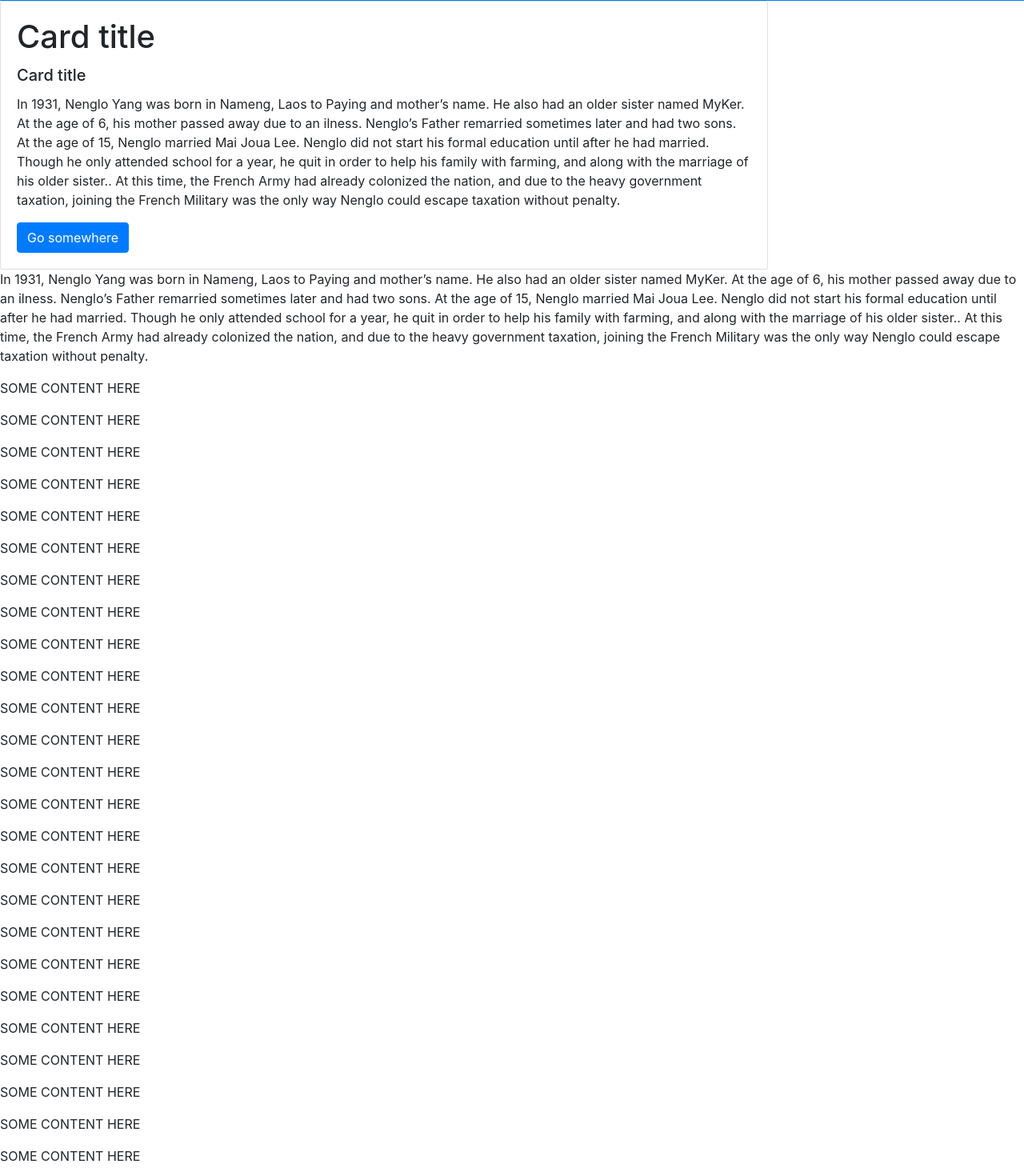
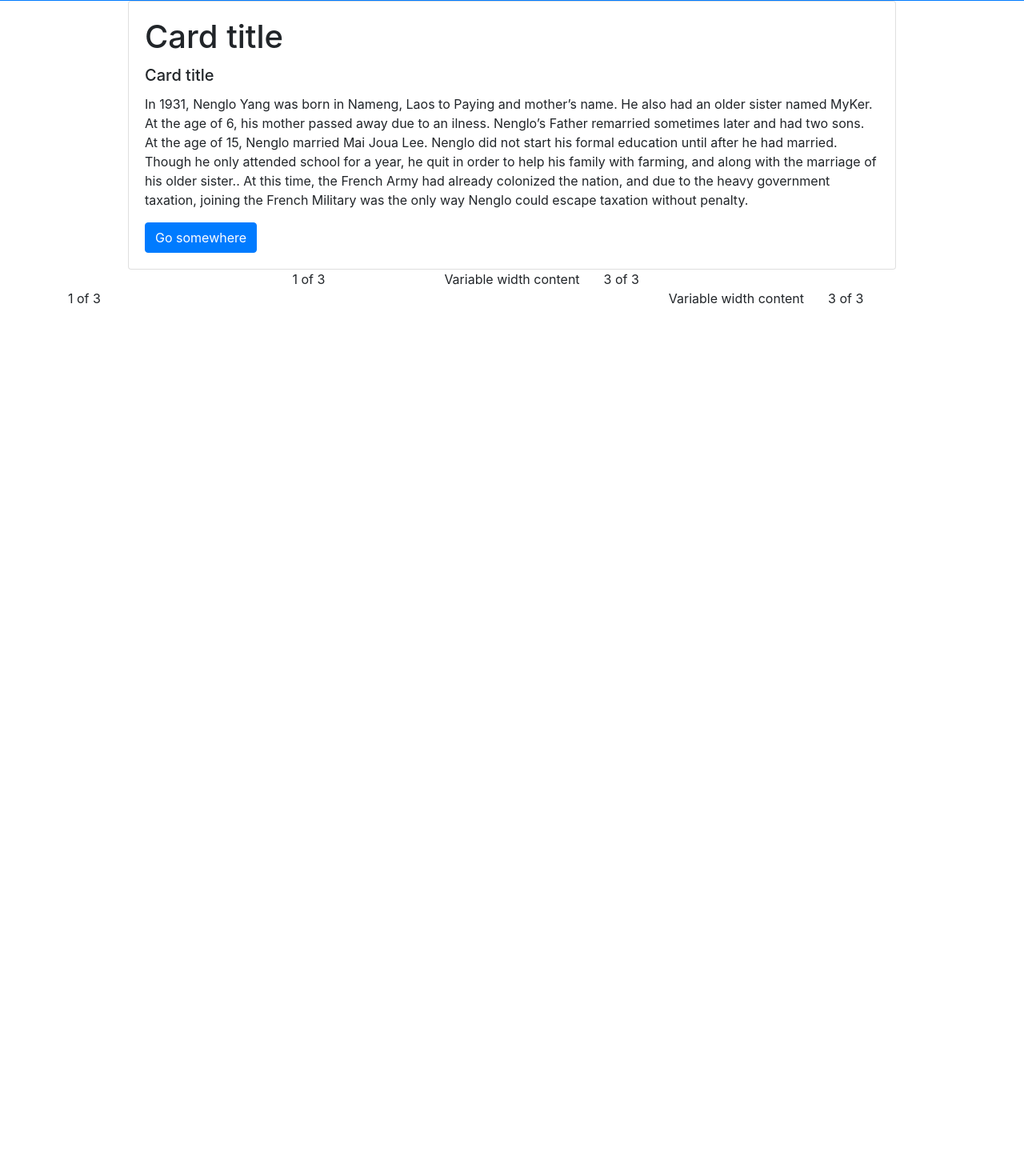
Before and after one commit to kenghtt/NengloAngularBootstrap, an Angular app: page / in a window 1280 px wide. Shown: the part 55-1525 px from the top of the page at 80% size. After the commit the page ends 800 px from the top, so only its background shows below. Built offline with nearby package versions, Linux system fonts and the light colour scheme.

Commit message:
working on adjusting card. middle

```diff
--- a/src/app/app.component.html
+++ b/src/app/app.component.html
@@ -1,6 +1,7 @@
 <nav class="navbar sticky-top navbar-expand-md navbar-dark bg-primary ">
   <a class="navbar-brand" href="#">Nenglo</a>
-  <button class="navbar-toggler" type="button" data-toggle="collapse" data-target="#navbarTogglerDemo02" aria-controls="navbarTogglerDemo02" aria-expanded="false" aria-label="Toggle navigation">
+  <button class="navbar-toggler" type="button" data-toggle="collapse" data-target="#navbarTogglerDemo02"
+          aria-controls="navbarTogglerDemo02" aria-expanded="false" aria-label="Toggle navigation">
     <span class="navbar-toggler-icon"></span>
   </button>
 
@@ -26,13 +27,10 @@
   </div>
 
 
-
-
-
 </nav>
 <!--  CONTENT OF PAGE-->
 
-<div class="card" style="width: 75%;">
+<div class="card mx-auto" style="width: 75%;">
   <!--  <img src="..." class="card-img-top" alt="...">-->
   <div class="card-body">
     <h1 class="card-title">Card title</h1>
@@ -52,38 +50,65 @@
   </div>
 </div>
 
-<p>In 1931, Nenglo Yang was born in Nameng, Laos to Paying and mother’s name.
-  He also had an older sister named MyKer. At the age of 6, his mother passed
-  away due to an ilness. Nenglo’s Father remarried sometimes later and had two
-  sons. At the age of 15, Nenglo married Mai Joua Lee. Nenglo did not start his
-  formal education until after he had married. Though he only attended school for
-  a year, he quit in order to help his family with farming, and along with the
-  marriage of his older sister.. At this time, the French Army had already colonized
-  the nation, and due to the heavy government taxation, joining the French
-  Military was the only way Nenglo could escape taxation without penalty.</p>
-<p>SOME CONTENT HERE</p>
-<p>SOME CONTENT HERE</p>
-<p>SOME CONTENT HERE</p>
-<p>SOME CONTENT HERE</p>
-<p>SOME CONTENT HERE</p>
-<p>SOME CONTENT HERE</p>
-<p>SOME CONTENT HERE</p>
-<p>SOME CONTENT HERE</p>
-<p>SOME CONTENT HERE</p>
-<p>SOME CONTENT HERE</p>
-<p>SOME CONTENT HERE</p>
-<p>SOME CONTENT HERE</p>
-<p>SOME CONTENT HERE</p>
-<p>SOME CONTENT HERE</p>
-<p>SOME CONTENT HERE</p>
-<p>SOME CONTENT HERE</p>
-<p>SOME CONTENT HERE</p>
-<p>SOME CONTENT HERE</p>
-<p>SOME CONTENT HERE</p>
-<p>SOME CONTENT HERE</p>
-<p>SOME CONTENT HERE</p>
-<p>SOME CONTENT HERE</p>
-<p>SOME CONTENT HERE</p>
-<p>SOME CONTENT HERE</p>
-<p>SOME CONTENT HERE</p>
-<p>SOME CONTENT HERE</p>
+
+<div class="container">
+  <div class="row justify-content-md-center">
+    <div class="col col-lg-2">
+      1 of 3
+    </div>
+    <div class="col-md-auto">
+      Variable width content
+    </div>
+    <div class="col col-lg-2">
+      3 of 3
+    </div>
+  </div>
+  <div class="row">
+    <div class="col">
+      1 of 3
+    </div>
+    <div class="col-md-auto">
+      Variable width content
+    </div>
+    <div class="col col-lg-2">
+      3 of 3
+    </div>
+  </div>
+</div>
+
+
+<!--<p>In 1931, Nenglo Yang was born in Nameng, Laos to Paying and mother’s name.-->
+<!--  He also had an older sister named MyKer. At the age of 6, his mother passed-->
+<!--  away due to an ilness. Nenglo’s Father remarried sometimes later and had two-->
+<!--  sons. At the age of 15, Nenglo married Mai Joua Lee. Nenglo did not start his-->
+<!--  formal education until after he had married. Though he only attended school for-->
+<!--  a year, he quit in order to help his family with farming, and along with the-->
+<!--  marriage of his older sister.. At this time, the French Army had already colonized-->
+<!--  the nation, and due to the heavy government taxation, joining the French-->
+<!--  Military was the only way Nenglo could escape taxation without penalty.</p>-->
+<!--<p>SOME CONTENT HERE</p>-->
+<!--<p>SOME CONTENT HERE</p>-->
+<!--<p>SOME CONTENT HERE</p>-->
+<!--<p>SOME CONTENT HERE</p>-->
+<!--<p>SOME CONTENT HERE</p>-->
+<!--<p>SOME CONTENT HERE</p>-->
+<!--<p>SOME CONTENT HERE</p>-->
+<!--<p>SOME CONTENT HERE</p>-->
+<!--<p>SOME CONTENT HERE</p>-->
+<!--<p>SOME CONTENT HERE</p>-->
+<!--<p>SOME CONTENT HERE</p>-->
+<!--<p>SOME CONTENT HERE</p>-->
+<!--<p>SOME CONTENT HERE</p>-->
+<!--<p>SOME CONTENT HERE</p>-->
+<!--<p>SOME CONTENT HERE</p>-->
+<!--<p>SOME CONTENT HERE</p>-->
+<!--<p>SOME CONTENT HERE</p>-->
+<!--<p>SOME CONTENT HERE</p>-->
+<!--<p>SOME CONTENT HERE</p>-->
+<!--<p>SOME CONTENT HERE</p>-->
+<!--<p>SOME CONTENT HERE</p>-->
+<!--<p>SOME CONTENT HERE</p>-->
+<!--<p>SOME CONTENT HERE</p>-->
+<!--<p>SOME CONTENT HERE</p>-->
+<!--<p>SOME CONTENT HERE</p>-->
+<!--<p>SOME CONTENT HERE</p>-->
```
Lines whose indentation alone changed are shown as unchanged.
